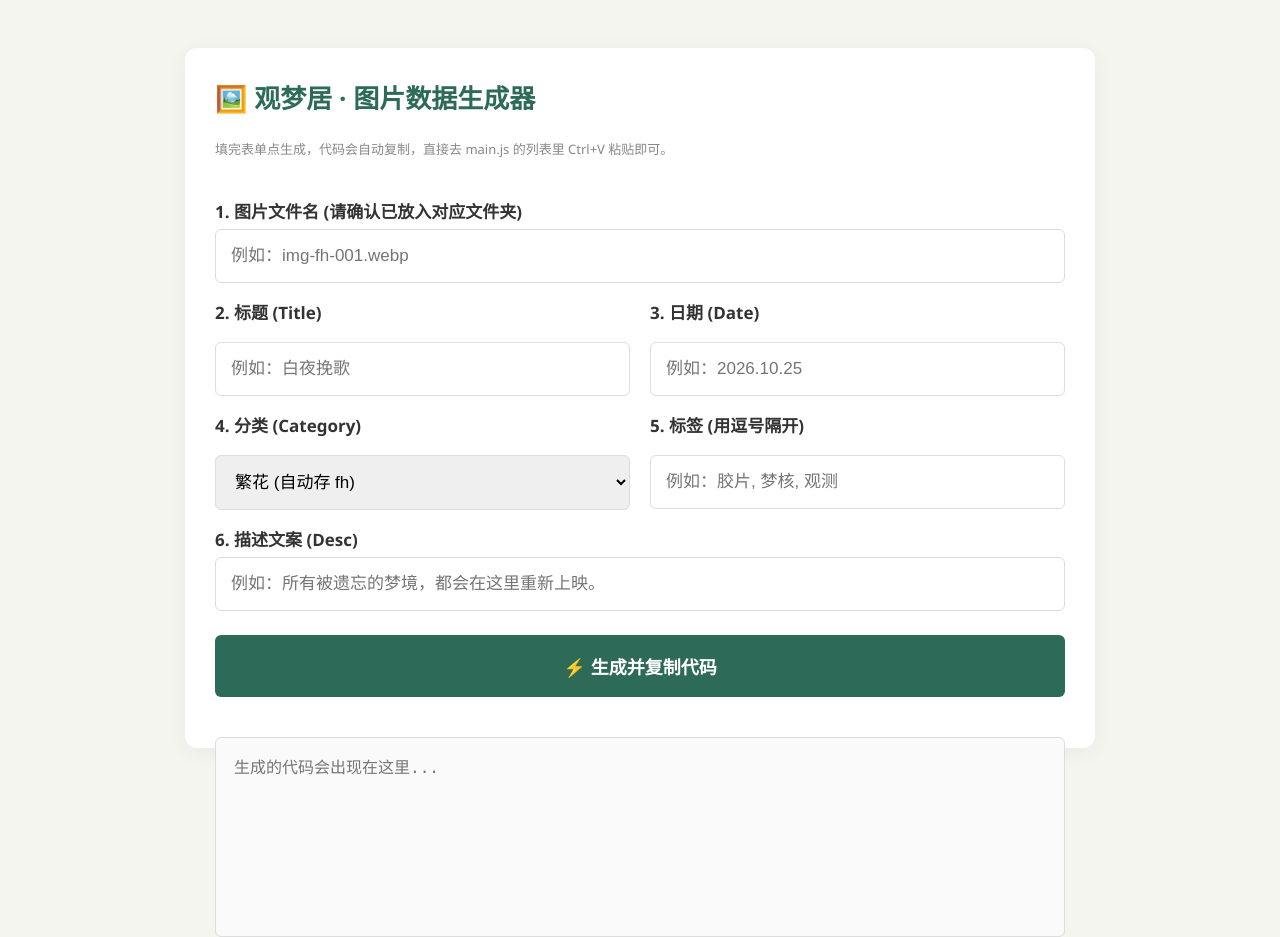
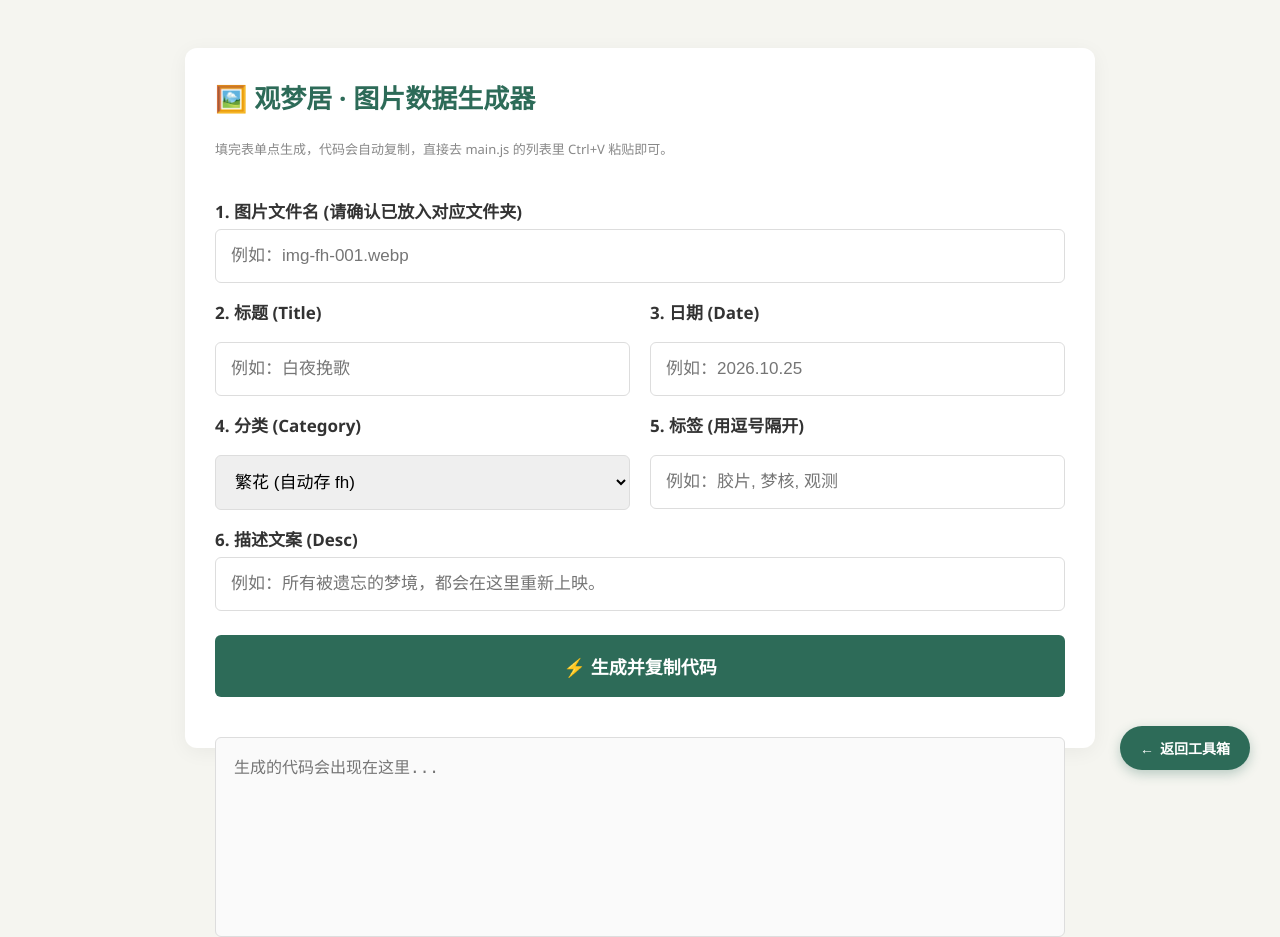
Before and after one commit to guanqi404/Guanqi-tools, a plain HTML site: page gmj-json-maker.html in a window 1280 px wide. Drawn offline with Linux system fonts and the light colour scheme.

Commit message:
Update gmj-json-maker.html

```diff
--- a/gmj-json-maker.html
+++ b/gmj-json-maker.html
@@ -173,5 +173,25 @@ button {
             alert("✅ 代码已生成并自动复制！去 main.js 里粘贴吧！\n\n路径已自动分配为: assets/img/" + folder + "/");
         }
     </script>
+    <a href="index.html" style="
+    position: fixed;
+    bottom: 30px;
+    right: 30px;
+    background-color: #2d6b58;
+    color: #ffffff;
+    padding: 12px 20px;
+    border-radius: 30px;
+    text-decoration: none;
+    font-size: 14px;
+    font-weight: bold;
+    box-shadow: 0 4px 12px rgba(45, 107, 88, 0.3);
+    transition: all 0.3s ease;
+    z-index: 9999;
+    display: flex;
+    align-items: center;
+    gap: 6px;
+" onmouseover="this.style.backgroundColor='#1d4a3b'; this.style.transform='translateY(-3px)'; this.style.boxShadow='0 6px 16px rgba(45, 107, 88, 0.4)';" onmouseout="this.style.backgroundColor='#2d6b58'; this.style.transform='none'; this.style.boxShadow='0 4px 12px rgba(45, 107, 88, 0.3)';">
+    <span>←</span> 返回工具箱
+</a>
 </body>
 </html>
```
